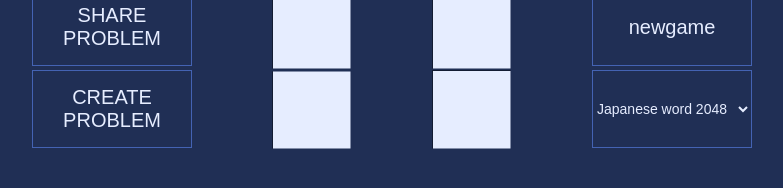
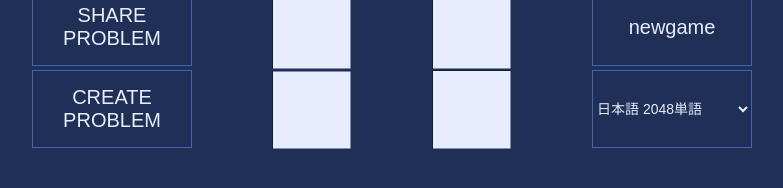
Before and after one commit to kurehajime/hash4word, a React (Vite) app: page / in a window 1280 px wide. Shown: the part 578-766 px from the top of the page, without its empty margins (248-1031 px from the left). Built offline with nearby package versions, Linux system fonts and the light colour scheme.

Commit message:
日本語化

```diff
--- a/src/compornents/Game/MenuElement.tsx
+++ b/src/compornents/Game/MenuElement.tsx
@@ -18,10 +18,10 @@ export default function MenuElement(props: Props) {
         <div>
             <div className="dictionary">
                 <select name="select" onChange={onChange} className="mode">
-                    <option value="1">Japanese word 2048</option>
+                    <option value="1">日本語 2048単語</option>
                     <option value="2">Engrish word 2048</option>
-                    <option value="3">Pokemon Japanese</option>
-                    <option value="4">Pokemon English</option>
+                    <option value="3">ポケモン 全国図鑑</option>
+                    <option value="4">Pokémon Pokédex</option>
                 </select>
             </div>
             <div className="buttons">
```
